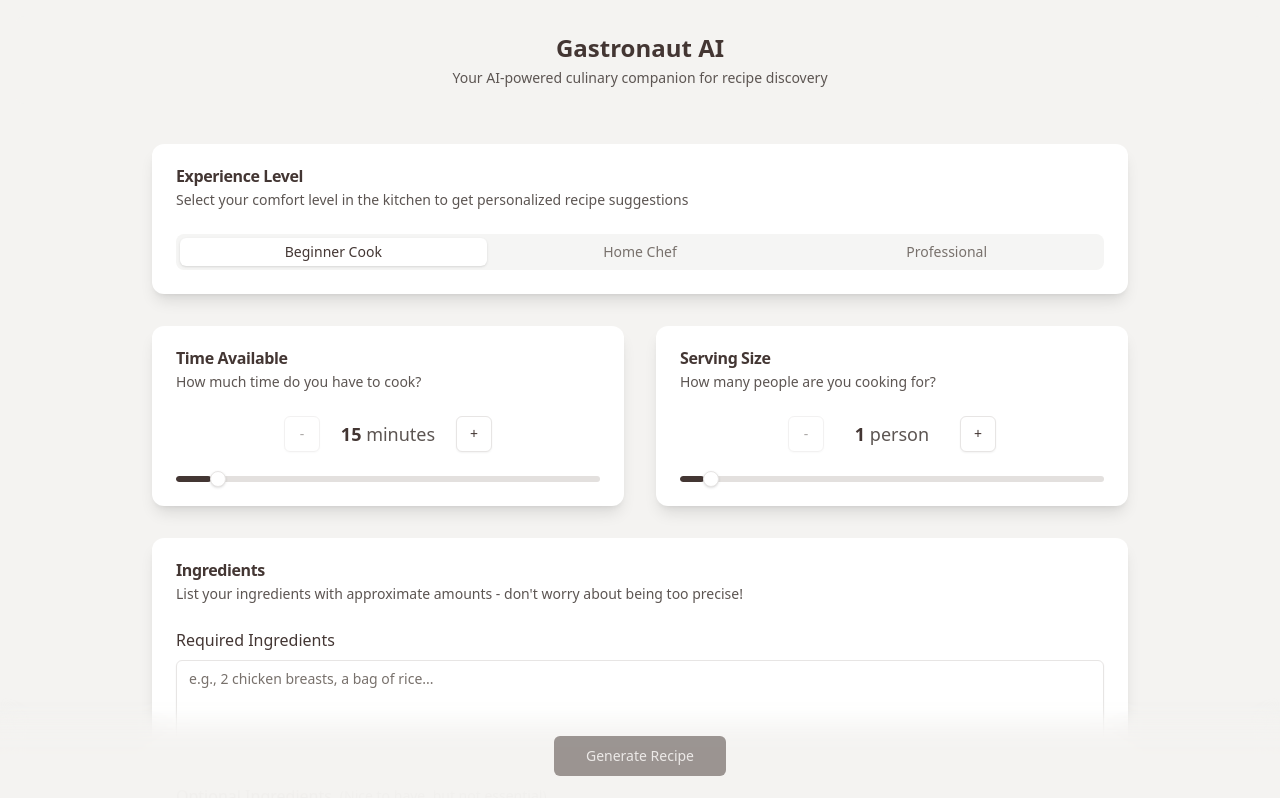
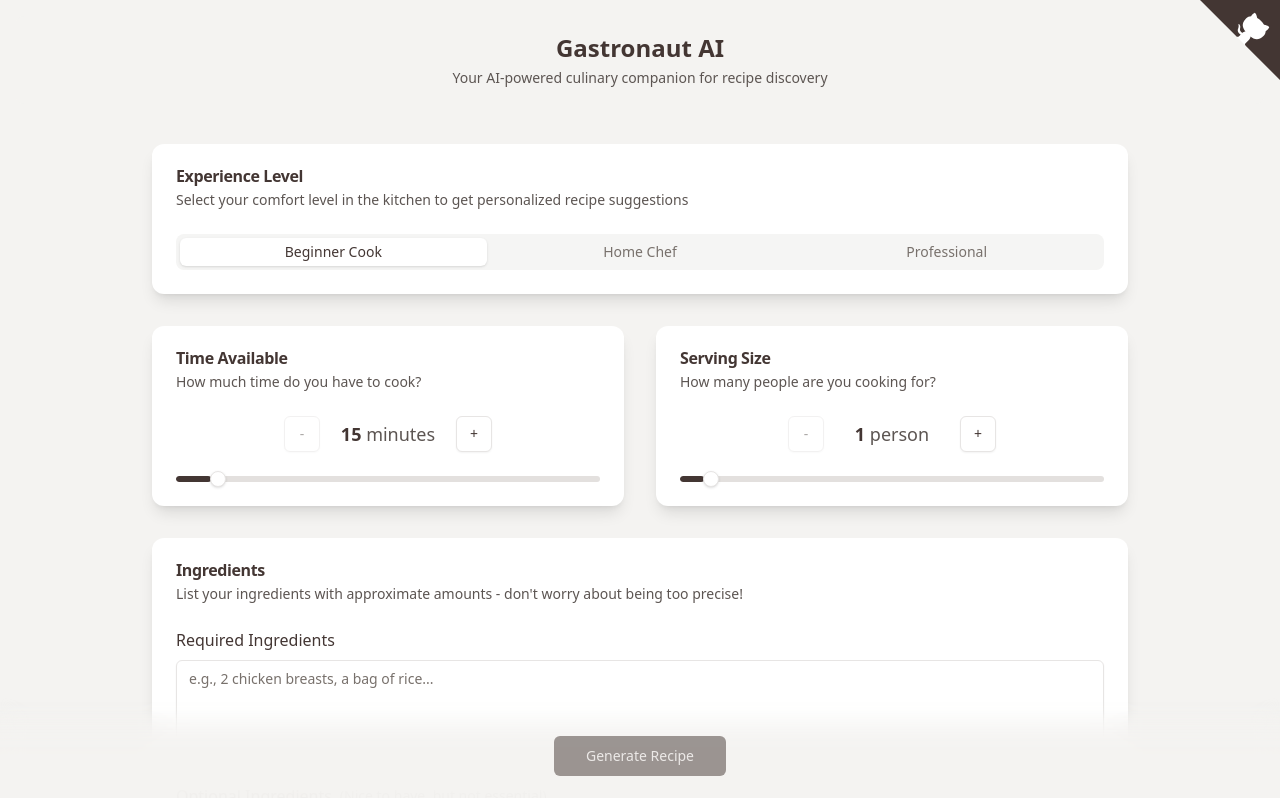
Before and after one commit to sagar-datta/gastronaut-ai, a React (Vite) app: page / in a window 1280 px wide. Shown: the top 798 px of the page. Built offline with nearby package versions, Linux system fonts and the light colour scheme; no server answers.

Commit message:
feat: Add GitHub ribbon to app header

```diff
--- a/src/App.tsx
+++ b/src/App.tsx
@@ -1,4 +1,5 @@
 import { ChatInput } from "@/components/ChatInput";
+import { GitHubRibbon } from "@/components/GitHubRibbon";
 import { useRef, useState } from "react";
 
 function App() {
@@ -17,6 +18,7 @@
       className="min-h-screen grid grid-rows-[auto_1fr_auto] p-4 pb-24 print:p-4 bg-[hsl(var(--app-background))]"
       ref={containerRef}
     >
+      <GitHubRibbon />
       {/* Header */}
       <header className="bg-[hsl(var(--app-background))] rounded-lg p-4 text-center print:hidden">
         <button
--- /dev/null
+++ b/src/components/GitHubRibbon.module.css
@@ -0,0 +1,37 @@
+.github-corner {
+  position: absolute;
+  top: 0;
+  right: 0;
+  z-index: 50;
+  overflow: hidden;
+  height: 80px;
+  width: 80px;
+}
+
+.github-corner:hover .octo-arm {
+  animation: octocat-wave 560ms ease-in-out;
+}
+
+@keyframes octocat-wave {
+  0%,
+  100% {
+    transform: rotate(0);
+  }
+  20%,
+  60% {
+    transform: rotate(-25deg);
+  }
+  40%,
+  80% {
+    transform: rotate(10deg);
+  }
+}
+
+@media (max-width: 500px) {
+  .github-corner:hover .octo-arm {
+    animation: none;
+  }
+  .github-corner .octo-arm {
+    animation: octocat-wave 560ms ease-in-out;
+  }
+}
--- /dev/null
+++ b/src/components/GitHubRibbon.tsx
@@ -0,0 +1,37 @@
+import styles from "./GitHubRibbon.module.css";
+
+export const GitHubRibbon = () => {
+  return (
+    <a
+      href="https://github.com/sagar-datta/gastronaut-ai"
+      target="_blank"
+      rel="noopener noreferrer"
+      className={`${styles["github-corner"]} print:hidden`}
+      aria-label="View source on GitHub"
+    >
+      <svg
+        width="80"
+        height="80"
+        viewBox="0 0 250 250"
+        style={{
+          fill: "#433633",
+          color: "#fff",
+        }}
+        aria-hidden="true"
+      >
+        <path d="M0,0 L115,115 L130,115 L142,142 L250,250 L250,0 Z" />
+        <path
+          d="M128.3,109.0 C113.8,99.7 119.0,89.6 119.0,89.6 C122.0,82.7 120.5,78.6 120.5,78.6 C119.2,72.0 123.4,76.3 123.4,76.3 C127.3,80.9 125.5,87.3 125.5,87.3 C122.9,97.6 130.6,101.9 134.4,103.2"
+          fill="currentColor"
+          style={{ transformOrigin: "130px 106px" }}
+          className={styles["octo-arm"]}
+        />
+        <path
+          d="M115.0,115.0 C114.9,115.1 118.7,116.5 119.8,115.4 L133.7,101.6 C136.9,99.2 139.9,98.4 142.2,98.6 C133.8,88.0 127.5,74.4 143.8,58.0 C148.5,53.4 154.0,51.2 159.7,51.0 C160.3,49.4 163.2,43.6 171.4,40.1 C171.4,40.1 176.1,42.5 178.8,56.2 C183.1,58.6 187.2,61.8 190.9,65.4 C194.5,69.0 197.7,73.2 200.1,77.6 C213.8,80.2 216.3,84.9 216.3,84.9 C212.7,93.1 206.9,96.0 205.4,96.6 C205.1,102.4 203.0,107.8 198.3,112.5 C181.9,128.9 168.3,122.5 157.7,114.1 C157.9,116.9 156.7,120.9 152.7,124.9 L141.0,136.5 C139.8,137.7 141.6,141.9 141.8,141.8 Z"
+          fill="currentColor"
+          className={styles["octo-body"]}
+        />
+      </svg>
+    </a>
+  );
+};
```
